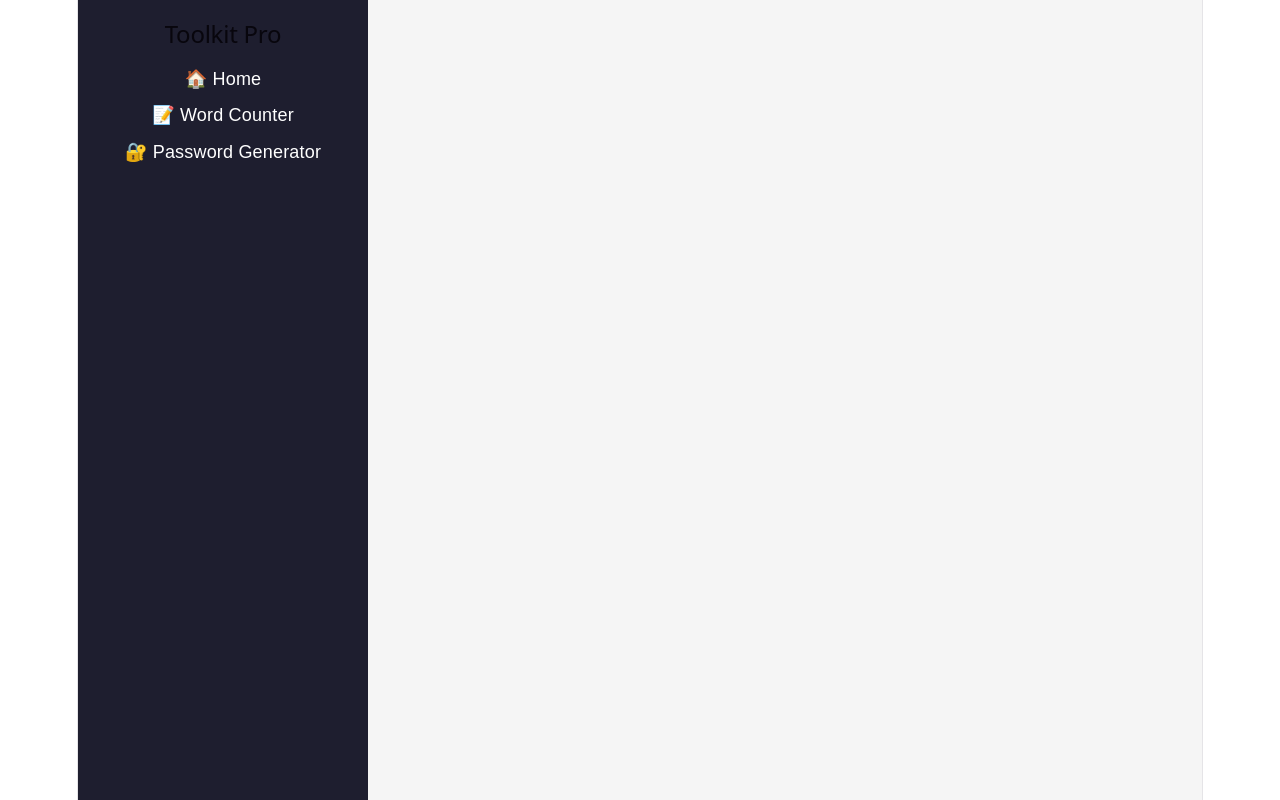
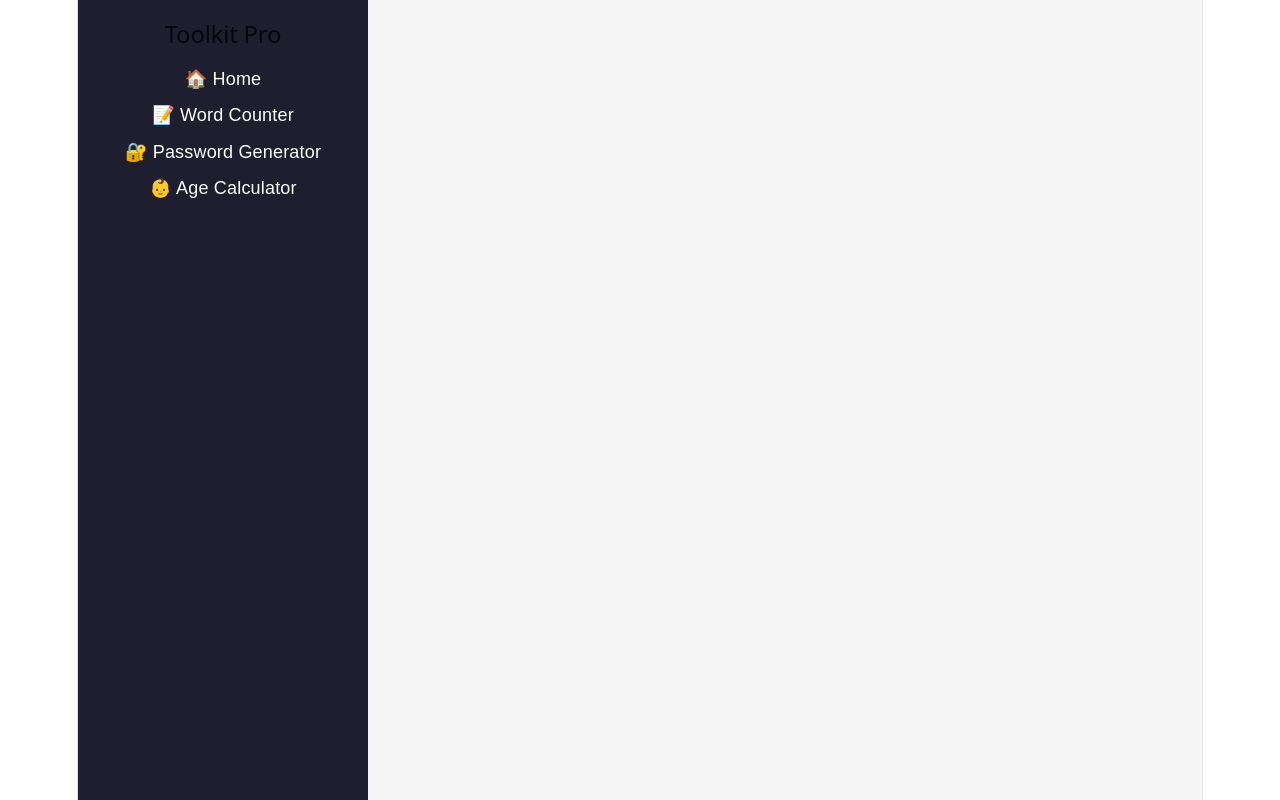
Before and after one commit to AjimTamboli-Web/all-in-one-toolkit, a React (Vite) app: page /qr-code in a window 1280 px wide. Built offline with nearby package versions, Linux system fonts and the light colour scheme.

Commit message:
fetch agecalculator function in main

```diff
--- a/src/App.jsx
+++ b/src/App.jsx
@@ -6,6 +6,7 @@ import { Routes, Route, Link } from 'react-router-dom'
 // The './' means "look in the current folder, then go to components folder"
 import WordCounter from './components/WordCounter'
 import PasswordGenerator from './components/PasswordGenerator'
+import AgeCalculator from './components/AgeCalculator'
 
 // 2. Export our App function as the default export so main.jsx can use it
 export default function App() {
@@ -30,6 +31,9 @@ export default function App() {
           </li>
           <li>
             <Link to="/password-generator" style={{ color: 'white', textDecoration: 'none' }}> 🔐 Password Generator </Link>
+          </li>
+          <li>
+            <Link to="/age-calculator" style={{ color: 'white', textDecoration: 'none' }}> 👶 Age Calculator </Link>
           </li>
         </ul>
       </nav>
@@ -61,6 +65,7 @@ export default function App() {
 
           <Route path="/password-generator" element={<PasswordGenerator />} />
 
+          <Route path="/age-calculator" element={<AgeCalculator />} />
         </Routes>
       </main>
 
```
